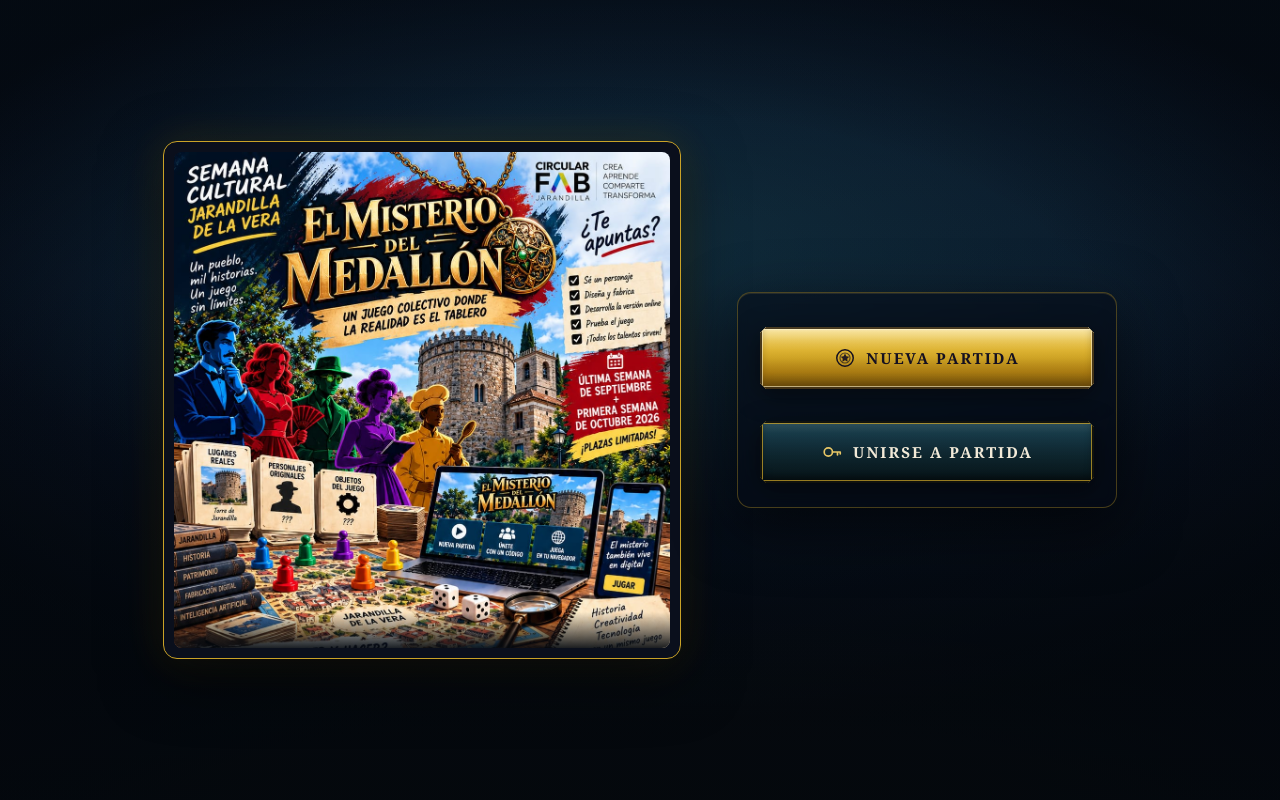
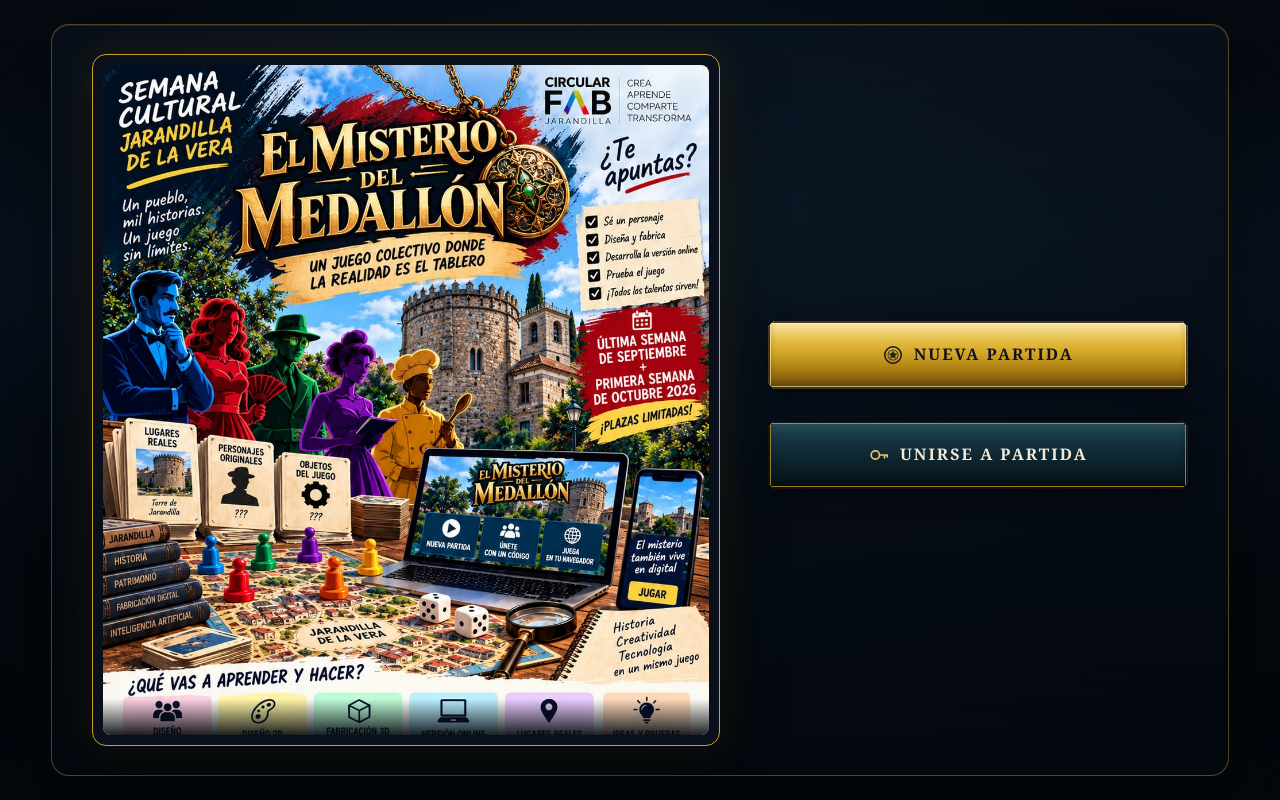
Before and after one commit to CircularFABJarandillaDeLaVera/misterio_medallon_emperador, a FastAPI app: page / in a window 1280 px wide. Run offline with FastAPI, Linux system fonts and the light colour scheme.

Commit message:
feat: refine game access and responsive layout

```diff
--- a/app/static/css/estilos.css
+++ b/app/static/css/estilos.css
@@ -1166,9 +1141,14 @@ body.portada {
   --noche-profunda: #04090f;
   --dorado-portada: #c9a227;
   --dorado-portada-claro: #e8c766;
-  display: block;
-  padding: 0;
-  min-height: 100svh;
+  display: flex;
+  flex-direction: column;
+  align-items: center;
+  justify-content: center;
+  padding: 24px 0;
+  height: 100svh;
+  height: 100dvh;
+  min-height: 0;
   background: var(--noche-profunda);
   overflow-x: hidden;
 }
@@ -1399,30 +1379,59 @@ select.portada-campo option {
 
 /* Escritorio: cartel y acceso en dos columnas, sin scroll. */
 @media (min-width: 900px) {
+  /* 8B.18E — De fuera hacia dentro: viewport → panel → escena →
+     identidad → cartel → img. Alturas cerradas, min-height:0 para
+     que nada imponga su intrínseco. Sin vh en la imagen. */
   .portada-escena {
-    max-width: 1180px;
     flex-direction: row;
-    align-items: center;
+    align-items: stretch;
     justify-content: center;
-    gap: 56px;
-    padding: 20px 40px;
+    gap: 48px;
+    padding: 28px 48px;
+    height: calc(100svh - 48px);
+    height: calc(100dvh - 48px);
+    min-height: 0;
   }
 
   .portada-identidad {
-    flex: 0 1 auto;
+    flex: 1.55 1 0;
+    min-width: 0;
+    min-height: 0;
+    align-self: stretch;
+    display: flex;
+    flex-direction: column;
+    justify-content: center;
     align-items: center;
     text-align: center;
   }
 
+  .portada-cartel {
+    height: calc(100% - 2px);
+    min-height: 0;
+    min-width: 0;
+    display: flex;
+    flex-direction: column;
+    justify-content: center;
+    margin-top: 1px;
+    margin-bottom: 1px;
+  }
+
   .portada-cartel img {
-    width: auto;
-    max-width: 52vw;
-    height: min(62vh, 560px);
-    height: min(62svh, 560px);
+    height: 100%;
+    max-height: 100%;
+    min-height: 0;
+    min-width: 0;
+    width: 100%;
+    max-width: 100%;
+    object-fit: cover;
+    object-position: center top;
+    align-self: center;
   }
 
   .portada-menu {
-    flex: 0 1 380px;
+    flex: 1 1 380px;
+    max-width: 420px;
+    align-self: center;
   }
 }
 
@@ -1440,10 +1449,38 @@ select.portada-campo option {
    permanentes desaparecen: los campos viven en los modales.
    ============================================================ */
 
-/* Menú inicial: solo dos acciones, centradas y con aire entre ellas. */
+/* ============================================================
+   FASE 8B.18 — Ajuste visual final de Inicio: una única composición
+   centrada (cartel + acciones), escala comparable al lobby.
+   Reutiliza el lenguaje de panel/marco existente. Sin tocar
+   funcionalidad, popups (salvo escala) ni recursos del cartel.
+   ============================================================ */
+body.portada .portada-escena {
+  width: min(92vw, 1200px);
+  max-width: 1200px;
+  min-height: calc(100svh - 54px);
+  margin: 0 auto;
+  padding: 28px 40px;
+  background: linear-gradient(180deg, rgba(10, 18, 30, 0.72) 0%, rgba(4, 9, 15, 0.78) 100%);
+  border: 1px solid rgba(201, 162, 39, 0.4);
+  border-radius: 18px;
+  box-shadow: 0 24px 80px rgba(0, 0, 0, 0.55), inset 0 1px 0 rgba(232, 199, 102, 0.12);
+}
+
+/* Dentro de la composición única no hay caja dentro de caja. */
 body.portada .portada-menu {
+  background: transparent;
+  border: none;
+  box-shadow: none;
+  backdrop-filter: none;
+  padding: 0;
   gap: 22px;
-  padding: 24px 22px;
+}
+
+/* Botones principales acompañan la escala; los de popup no cambian. */
+body.portada .portada-menu > .medallon:not(.medallon-compacto) {
+  min-height: 68px;
+  font-size: 1rem;
 }
 
 /* Familia reutilizable de controles "medallón": placa de juego
--- a/app/templates/inicio.html
+++ b/app/templates/inicio.html
@@ -5,7 +5,7 @@
   <meta name="viewport" content="width=device-width, initial-scale=1.0" />
   <meta name="description" content="El misterio del medallón — Juego de misterio y deducción en Jarandilla de la Vera." />
   <title>El misterio del medallón — Juego de misterio y deducción</title>
-  <link rel="stylesheet" href="/static/css/estilos.css?v=8b15b" />
+  <link rel="stylesheet" href="/static/css/estilos.css?v=8b18f" />
 </head>
 <body class="portada">
   <!-- FONDO DEFINITIVO PENDIENTE: esta capa queda preparada para recibir la
```
Also changed, not shown: other parts of app/static/css/estilos.css (+58 -72 lines), app/static/js/sala.js (+10 -53 lines), app/templates/sala.html (+10 -25 lines), tests/interfaz_panel_check.cjs (+2 -2 lines), tests/tablero_montaje_real_check.cjs (+2 -2 lines), tests/test_interfaz8a.py (+2 -2 lines), .agents/skills/misterio-medallon/SKILL.md.
